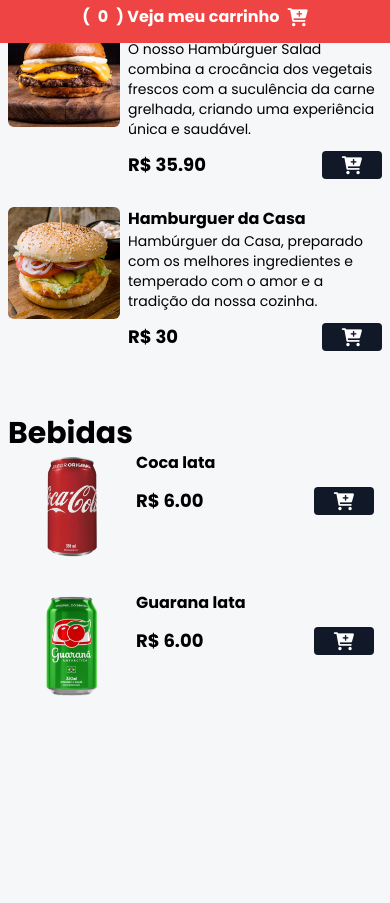
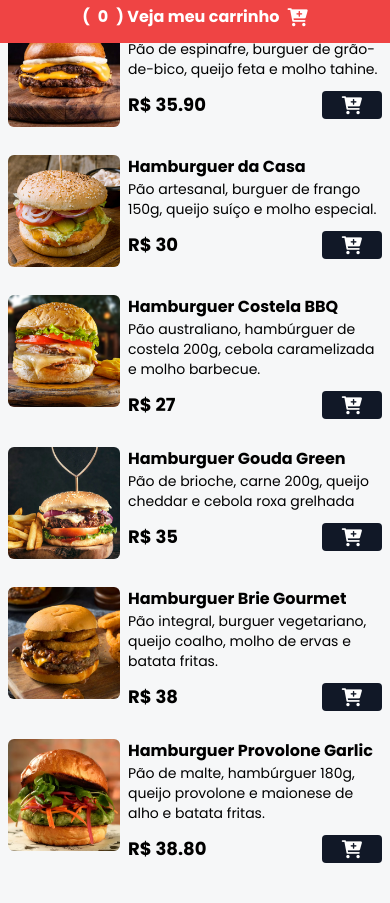
Before and after one commit to NiedjaMarques/Projeto_Hamburgueria, a website: page index.html in a window 390 px wide. Shown: the part 801-1704 px from the top of the page. Before the commit the page ends 1568 px from the top, so only its background shows below. Drawn offline with nearby package versions, Linux system fonts and the light colour scheme.

```diff
--- a/index.html
+++ b/index.html
@@ -47,7 +47,7 @@
 
         <h1 class="text-4xl mt-4 mb-2 font-bold text-white">Dev Burguer</h1>
 
-        <span class="text-white font-medium">
+        <span class="mx-2 text-white font-medium text-center">
           Rua dev 10, Centro, Campina Grande - PB
         </span>
 
@@ -143,9 +143,7 @@
             <p class="font-bold">Hamburguer Salad</p>
 
             <p class="text-sm">
-              O nosso Hambúrguer Salad combina a crocância dos vegetais frescos
-              com a suculência da carne grelhada, criando uma experiência única
-              e saudável.
+              Pão de espinafre, burguer de grão-de-bico, queijo feta e molho tahine.
             </p>
 
             <div class="flex items-center gap-2 justify-between mt-3">
@@ -175,12 +173,131 @@
             <p class="font-bold">Hamburguer da Casa</p>
 
             <p class="text-sm">
-              Hambúrguer da Casa, preparado com os melhores ingredientes e
-              temperado com o amor e a tradição da nossa cozinha.
+              Pão artesanal, burguer de frango 150g, queijo suíço e molho especial.
             </p>
 
             <div class="flex items-center gap-2 justify-between mt-3">
               <p class="font-bold text-lg">R$ 30</p>
+
+              <button
+                class="bg-gray-900 px-5 rounded add-to-cart-btn"
+                data-name="Hamburguer da Casa"
+                data-price="30"
+              >
+                <i class="fa fa-cart-plus text-lg text-white"> </i>
+              </button>
+            </div>
+          </div>
+        </div>
+        <!-- Fim produto item -->
+
+        <!-- Produto item 5-->
+        <div class="flex gap-2">
+          <img
+            src="imagensmenu/hamb-5.png"
+            alt="..."
+            class="w-28 h-28 rounded-md hover:scale-110 hover:-rotate-2 duration-300"
+          />
+
+          <div>
+            <p class="font-bold">Hamburguer Costela BBQ</p>
+
+            <p class="text-sm">
+              Pão australiano, hambúrguer de costela 200g, cebola caramelizada e molho barbecue.
+            </p>
+
+            <div class="flex items-center gap-2 justify-between mt-3">
+              <p class="font-bold text-lg">R$ 27</p>
+
+              <button
+                class="bg-gray-900 px-5 rounded add-to-cart-btn"
+                data-name="Hamburguer da Casa"
+                data-price="30"
+              >
+                <i class="fa fa-cart-plus text-lg text-white"> </i>
+              </button>
+            </div>
+          </div>
+        </div>
+        <!-- Fim produto item -->
+
+        <!-- Produto item 6-->
+        <div class="flex gap-2">
+          <img
+            src="imagensmenu/hamb-6.png"
+            alt="..."
+            class="w-28 h-28 rounded-md hover:scale-110 hover:-rotate-2 duration-300"
+          />
+
+          <div>
+            <p class="font-bold">Hamburguer Gouda Green</p>
+
+            <p class="text-sm">
+              Pão de brioche, carne 200g, queijo cheddar e cebola roxa grelhada
+            </p>
+
+            <div class="flex items-center gap-2 justify-between mt-3">
+              <p class="font-bold text-lg">R$ 35</p>
+
+              <button
+                class="bg-gray-900 px-5 rounded add-to-cart-btn"
+                data-name="Hamburguer da Casa"
+                data-price="30"
+              >
+                <i class="fa fa-cart-plus text-lg text-white"> </i>
+              </button>
+            </div>
+          </div>
+        </div>
+        <!-- Fim produto item -->
+
+        <!-- Produto item 7-->
+        <div class="flex gap-2">
+          <img
+            src="imagensmenu/hamb-7.png"
+            alt="..."
+            class="w-28 h-28 rounded-md hover:scale-110 hover:-rotate-2 duration-300"
+          />
+
+          <div>
+            <p class="font-bold">Hamburguer Brie Gourmet</p>
+
+            <p class="text-sm">
+              Pão integral, burguer vegetariano, queijo coalho, molho de ervas e batata fritas.
+            </p>
+
+            <div class="flex items-center gap-2 justify-between mt-3">
+              <p class="font-bold text-lg">R$ 38</p>
+
+              <button
+                class="bg-gray-900 px-5 rounded add-to-cart-btn"
+                data-name="Hamburguer da Casa"
+                data-price="30"
+              >
+                <i class="fa fa-cart-plus text-lg text-white"> </i>
+              </button>
+            </div>
+          </div>
+        </div>
+        <!-- Fim produto item -->
+
+        <!-- Produto item 8-->
+        <div class="flex gap-2">
+          <img
+            src="imagensmenu/hamb-8.png"
+            alt="..."
+            class="w-28 h-28 rounded-md hover:scale-110 hover:-rotate-2 duration-300"
+          />
+
+          <div>
+            <p class="font-bold">Hamburguer Provolone Garlic</p>
+
+            <p class="text-sm">
+              Pão de malte, hambúrguer 180g, queijo provolone e maionese de alho e batata fritas.
+            </p>
+
+            <div class="flex items-center gap-2 justify-between mt-3">
+              <p class="font-bold text-lg">R$ 38.80</p>
 
               <button
                 class="bg-gray-900 px-5 rounded add-to-cart-btn"
```
